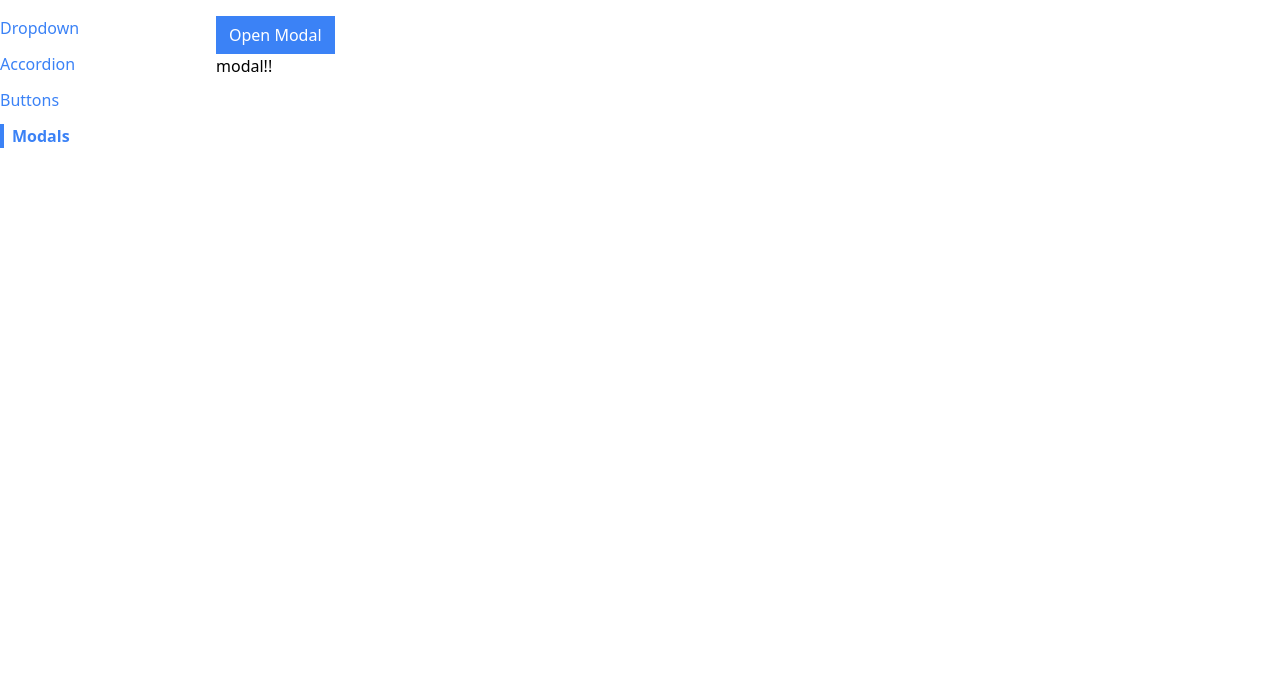
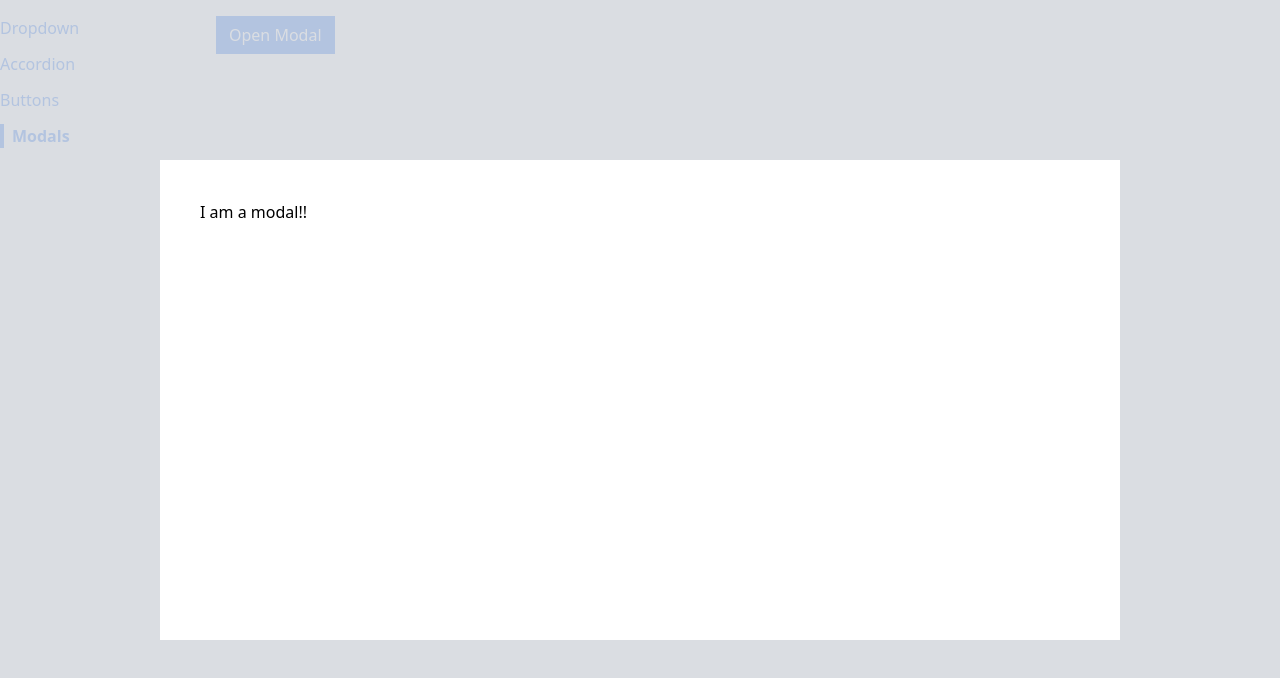
Before and after one commit to shivangi0109/components, a React (Create React App) app: page /modals in a window 1280 px wide. Both pictures are taken after a click on the button "Open Modal". Shown: the top 678 px of the page. Built offline with nearby package versions, Linux system fonts and the light colour scheme.

Commit message:
Create modal to work with styles

```diff
--- a/src/components/Modal.js
+++ b/src/components/Modal.js
@@ -1,6 +1,11 @@
 function Modal() {
   return (
-    <div>modal!!</div>
+    <div>
+      <div className="absolute inset-0 bg-gray-300 opacity-80"></div>
+      <div className="absolute inset-40 p-10 bg-white">
+        I am a modal!!
+      </div>
+    </div>
   );
 }
 
```
